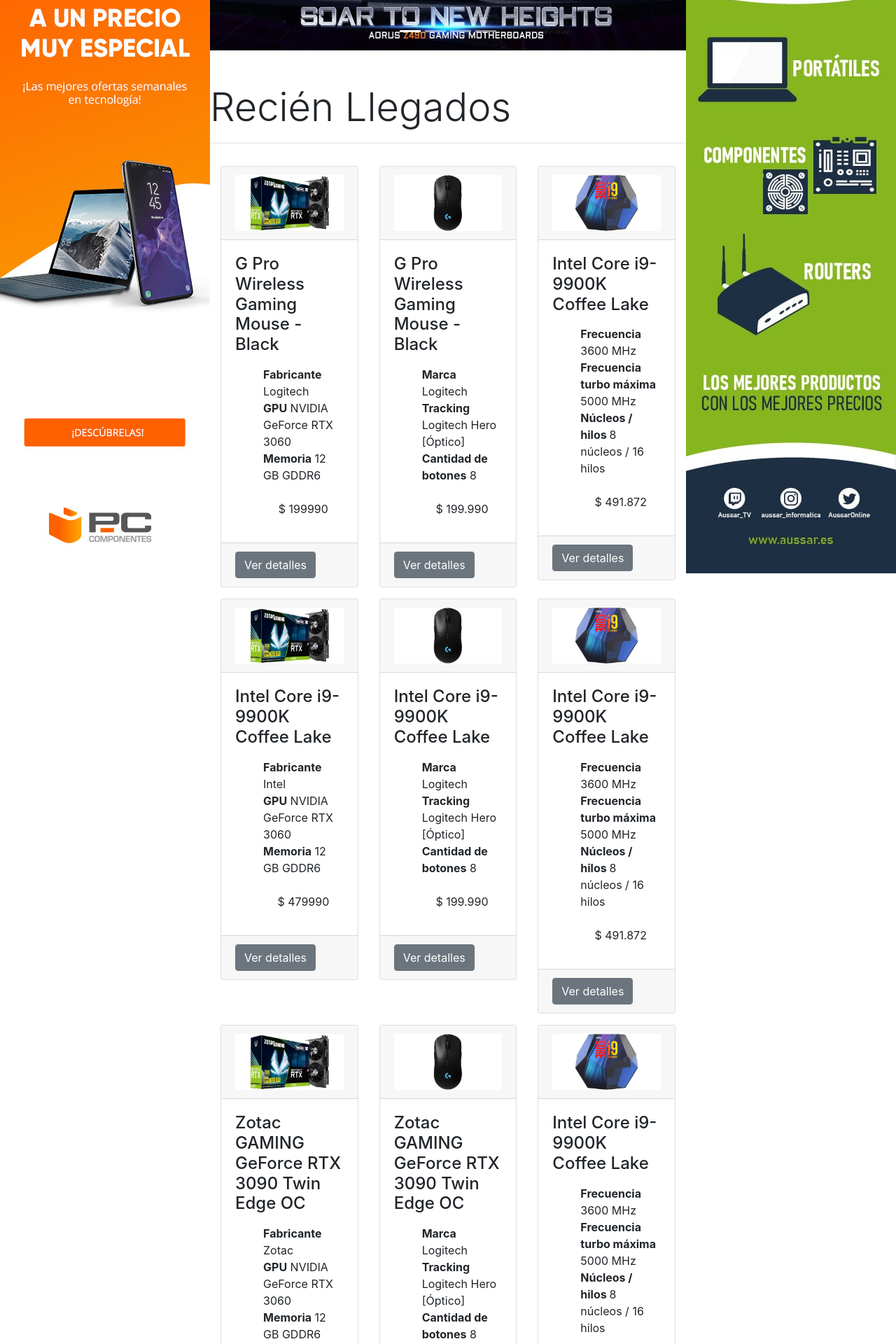
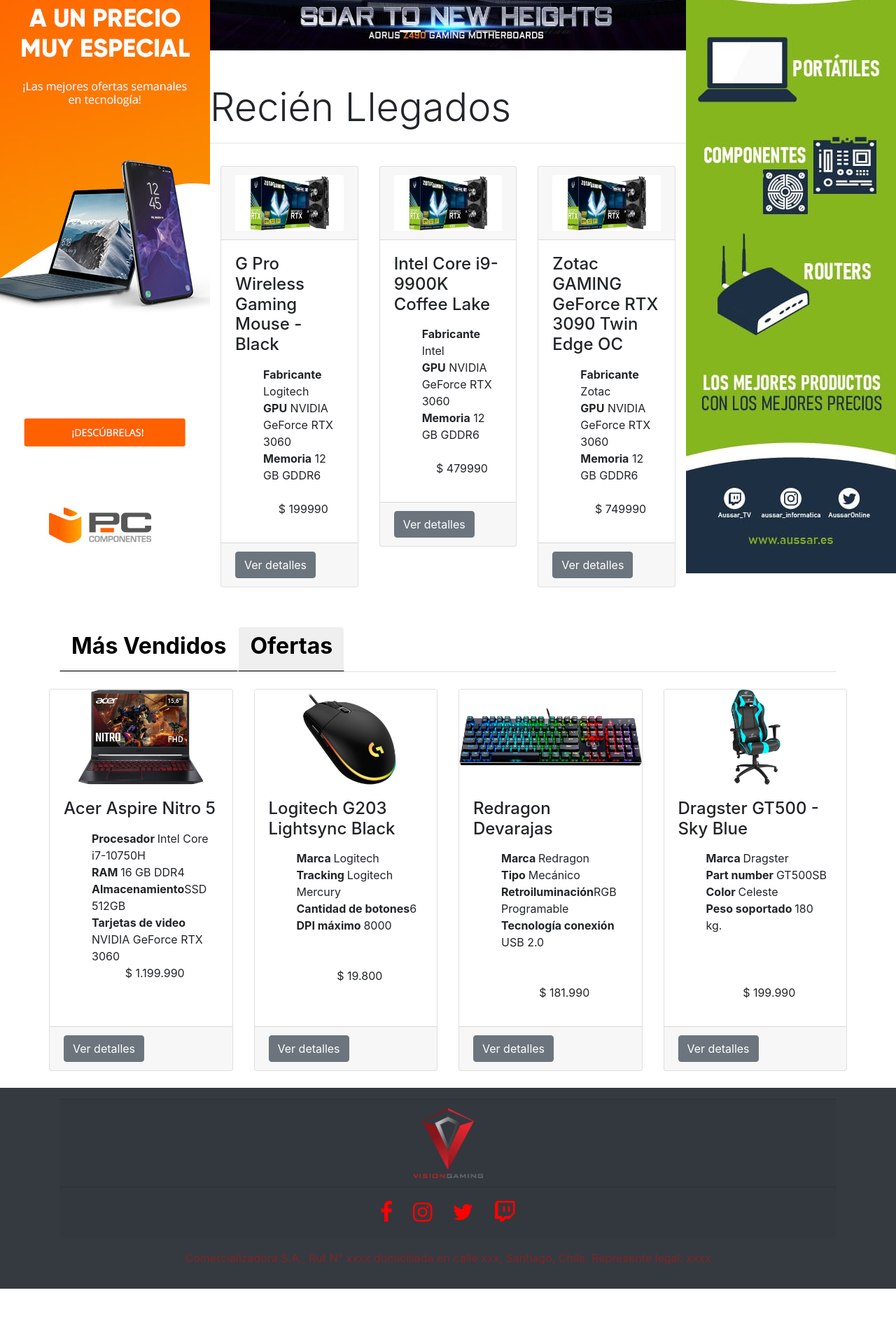
Before and after one commit to diegorestrepoc/proyectoprograwebfinal, a Django app: page / in a window 1280 px wide. Shown: the part 503-2423 px from the top of the page at 70% size. After the commit the page ends 2344 px from the top, so only its background shows below. Run offline with Django 3.2, Linux system fonts and the light colour scheme; data comes from the database, SQL or seed files in the repository; some libraries are stand-ins or nearby versions.

Commit message:
update index

```diff
--- a/proyectofinal/core/templates/core/index.html
+++ b/proyectofinal/core/templates/core/index.html
@@ -74,9 +74,12 @@
     <div class="container">
         <h1 class="display-4">Recién Llegados</h1>
         <hr>
+
         <div class="row mt-4 mb-4">
+
             {% for producto in productos %}
             <div class="col-md-4 mb-2 mt-2">
+
                 <div class="card ">
 
                     <div class="card-header">
@@ -100,50 +103,10 @@
                     </div>
 
                 </div>
-            </div>
-            <div class="col-md-4 mb-2 mt-2">
-                <div class="card ">
-                    <div class="card-header" >
-                        <img class="card-img-top " src="{% static 'core/img/logitech g pro.png' %}" alt="Imagen" >
-                    </div>
-                    <div class="card-body">
-                        <h4 class="card-title">{{producto.descripcion}}</h4>
-                        <p class="card-text">
-                        <ul style="list-style-type: none;">
-                            <li class="text-align: justify"><b>Marca</b> Logitech</li>
-                            <li class="text-align: justify"><b>Tracking</b> Logitech Hero [Óptico]</li>
-                            <li class="text-align: justify"><b>Cantidad de botones</b> 8</li>
-                            <li><br></li>
-                            <li class="text-center">$ 199.990</li>
-                        </ul></p>
-                    </div>
-                    <div class="card-footer">
-                        <a href="https://www.solotodo.cl/products/88085-logitech-g-pro-wireless-gaming-mouse-black-910-005270" class="btn btn-secondary" >Ver detalles</a>
-                    </div>
-                </div>
-            </div>
 
-            <div class="col-md-4 mb-2 mt-2">
-                <div class="card ">
-                    <div class="card-header">
-                        <img class="card-img-top" src="{% static 'core/img/intel.png' %}" alt= "Imagen">
-                    </div>
-                    <div class="card-body">
-                        <h4 class="card-title">Intel Core i9-9900K Coffee Lake</h4>
-                        <p class="card-text">
-                        <ul style="list-style-type: none;">
-                            <li class="text-align: justify"><b>Frecuencia</b> 3600 MHz</li>
-                            <li class="text-align: justify"><b>Frecuencia turbo máxima</b> 5000 MHz</li>
-                            <li class="text-align: justify"><b>Núcleos / hilos </b>8 núcleos / 16 hilos</li>
-                            <li class="text-center"><br>$ 491.872</li>
-                        </ul></p></p>
-                    </div>
-                    <div class="card-footer">
-                        <a href="https://www.solotodo.cl/products/52663-intel-core-i9-9900k-bx80684i99900k" class="btn btn-secondary" >Ver detalles</a>
-                    </div>
-                </div>
             </div>
             {% endfor %}
+
         </div>
     </div>
 
```
